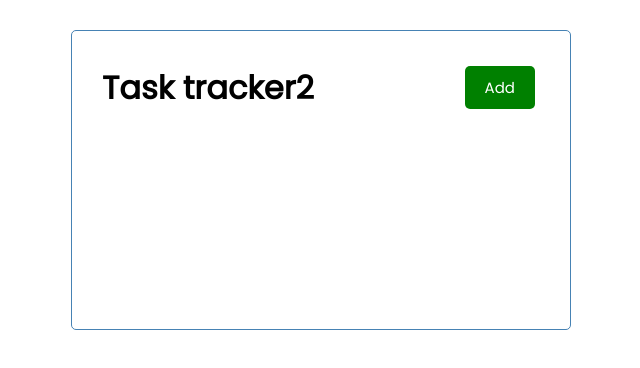
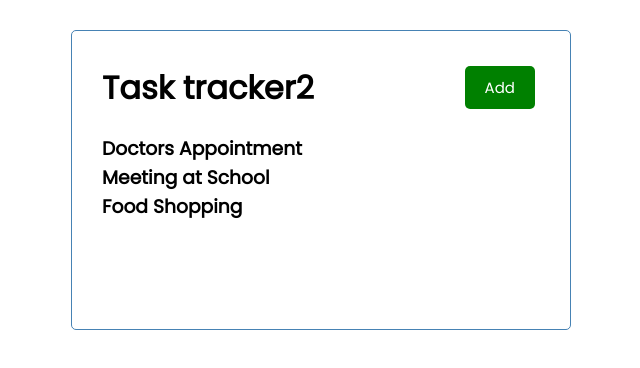
Before and after one commit to Szilagyi001/React-task-tracker-2, a React (Create React App) app: page / in a window 1280 px wide. Shown: the top 368 px of the page, without its empty margins (319-959 px from the left). Built offline with nearby package versions, Linux system fonts and the light colour scheme.

Commit message:
Progress

```diff
--- a/src/App.js
+++ b/src/App.js
@@ -1,5 +1,5 @@
 import Header from "./components/Header";
-
+import Tasks from "./components/Tasks";
 
 function App() {
 
@@ -7,6 +7,7 @@
   return (
     <div className="container">
       <Header />
+      <Tasks />
     </div>
 
   );
--- a/src/components/Button.js
+++ b/src/components/Button.js
@@ -1,8 +1,11 @@
 
-const Button = ({color, text }) => {
+import PropTypes from 'prop-types'
+
+const Button = ({color, text, onClick}) => {
+
   return (
-    <button style= {{backgroundColor: color}}
-    className="btn">
+    <button onClick={onClick} style= {{
+      backgroundColor: color}} className="btn">
         {text}
     </button>
   )
@@ -12,4 +15,10 @@
     color: 'steelblue'
 }
 
+Button.propTypes={
+  text: PropTypes.string,
+  color: PropTypes.string,
+  onClick: PropTypes.func,
+}
+
 export default Button
--- a/src/components/Header.js
+++ b/src/components/Header.js
@@ -1,12 +1,26 @@
+import PropTypes from 'prop-types'
 import Button from "./Button"
 
+
 const Header = () => {
+  const onClick = () => {
+    console.log('Click')
+  }
+
   return (
     <header className='header'>
         <h1>Task tracker2</h1>
-        <Button color='green' text='Add' />
+        <Button color='green' text='Add' onClick={onClick}/>
     </header>
   )
 }
 
+Header.defaultProps = {
+  title: 'Task Tracker',
+}
+
+Header.propTypes = {
+  title: PropTypes.string.isRequired,
+}
+
 export default Header
--- /dev/null
+++ b/src/components/Tasks.js
@@ -0,0 +1,36 @@
+import {useState} from 'react'
+
+const Tasks = () => {
+
+    const [tasks, setTasks] = useState([
+        {
+            id: 1,
+            text: 'Doctors Appointment',
+            day: 'Feb 5th at 2:30pm',
+            reminder: true,
+        },
+        {
+            id: 2,
+            text: 'Meeting at School',
+            day: 'Feb 6th at 1:30pm',
+            reminder: true,
+        },
+        {
+            id: 3,
+            text: 'Food Shopping',
+            day: 'Feb 5th at 2:00pm',
+            reminder: false,
+        }
+
+    ])
+
+  return (
+    <>
+        {tasks.map((task) => (
+        <h3 key={task.id}>{task.text}</h3>
+        ))}
+    </>
+  )
+}
+
+export default Tasks
```
